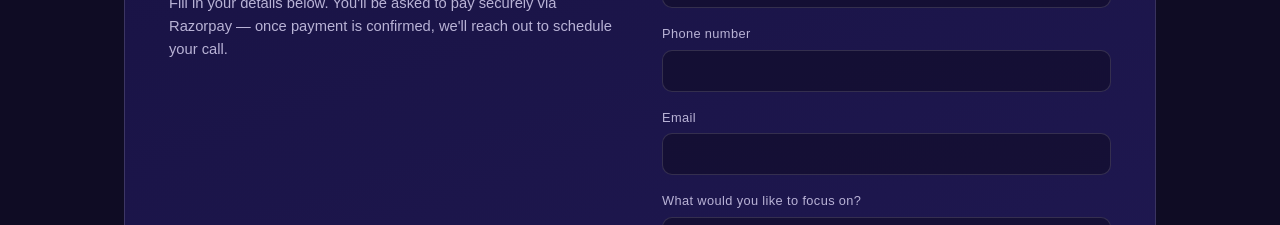
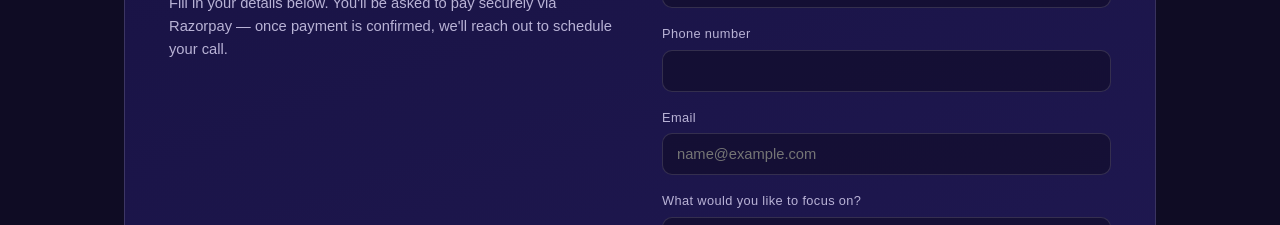
Before and after one commit to anuradha55/nakshatra-readings-gemini, a Next.js app: page / in a window 1280 px wide. Shown: the part 2520-2745 px from the top of the page. Built offline with nearby package versions, Linux system fonts and the light colour scheme; no server answers.

Commit message:
Fix email validation in booking form

```diff
--- a/components/BookingForm.tsx
+++ b/components/BookingForm.tsx
@@ -244,7 +244,8 @@ export default function BookingForm() {
                 id="email"
                 type="email"
                 required
-                pattern="^[^\s@]+@[^\s@]+\.[^\s@]{2,}$"
+                autoComplete="email"
+                placeholder="name@example.com"
                 title="Please enter a valid email address, for example name@example.com"
               />
             </div>
```
